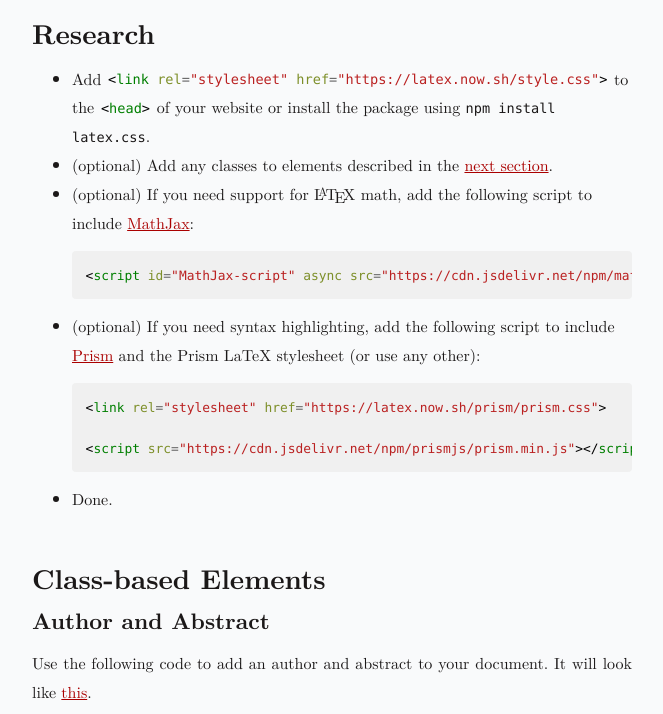
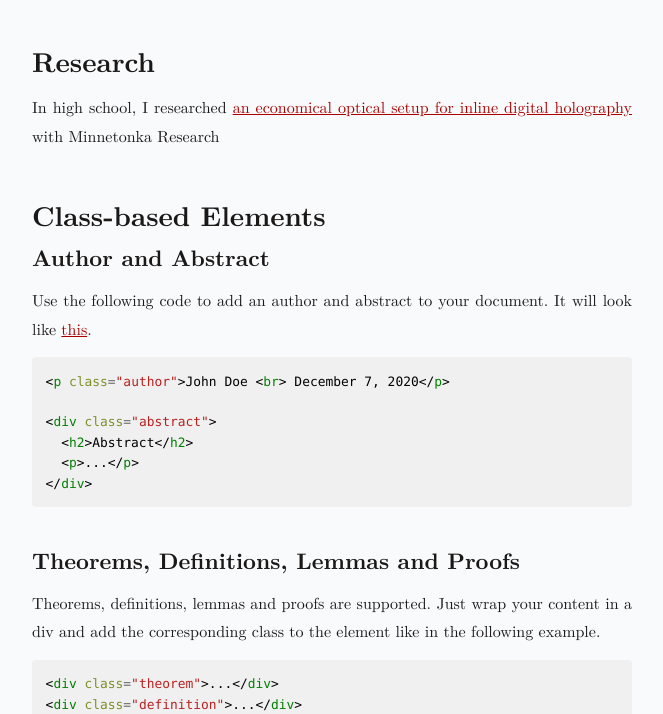
Before and after one commit to zzkao/zzkao.github.io, a website: page index.html in a window 1280 px wide. Shown: the part 800-1514 px from the top of the page, without its empty margins (308-971 px from the left). Drawn offline with nearby package versions, Linux system fonts and the light colour scheme.

Commit message:
mtka research

```diff
--- a/index.html
+++ b/index.html
@@ -37,8 +37,8 @@
       studying rigorously in math since high school, completing the entire UMTYMP program
       then taking several higher-level math courses through PSEO at the University of Minnesota.
       The higher-level math courses I completed while still in high school include: Math 4242,
-      4281, 4428, and 5705. I am also interested in computer science and passionate about music.
-      You can see more about my projects and activities <a href="#getting-started">here</a>.
+      4281, 4428, and 5705. I am also interested in computer science and very passionate about music.
+      You can read more about my projects and activities <a href="#research">here</a>.
     </p>
   </div>
 
@@ -53,35 +53,12 @@
   <main>
     <article>
       <h2 id="research">Research</h2>
-      <ul>
-        <li>
-          Add
-          <code class="language-html">&lt;link rel="stylesheet"
-              href="https://latex.now.sh/style.css"&gt;</code>
-          to the <code class="language-html">&lt;head&gt;</code> of your website or install the
-          package using <code>npm install latex.css</code>.
-        </li>
-        <li>
-          (optional) Add any classes to elements described in the
-          <a href="#class-based-elements">next section</a>.
-        </li>
-        <li>
-          (optional) If you need support for
-          <span class="latex">L<span>a</span>T<span>e</span>X</span> math, add
-          the following script to include
-          <a href="https://www.mathjax.org/">MathJax</a>:
-          <pre><code class="language-html">&lt;script id="MathJax-script" async src="https://cdn.jsdelivr.net/npm/mathjax@3/es5/tex-mml-chtml.js"&gt;&lt;/script&gt;</code></pre>
-        </li>
-        <li>
-          (optional) If you need syntax highlighting, add
-          the following script to include
-          <a href="https://prismjs.com/">Prism</a> and the Prism LaTeX stylesheet (or use any other):
-          <pre><code class="language-html">&lt;link rel="stylesheet" href="https://latex.now.sh/prism/prism.css"&gt;
+      <p>
+        In high school, I researched <a href="MTKA_Research.pdf">an economical optical setup for inline digital holography</a>
+        with Minnetonka Research
 
-&lt;script src="https://cdn.jsdelivr.net/npm/prismjs/prism.min.js"&gt;&lt;/script&gt;</code></pre>
-        </li>
-        <li>Done.</li>
-      </ul>
+
+      </p>
 
       <h2 id="class-based-elements">Class-based Elements</h2>
       <h3 id="author-abstract">Author and Abstract</h3>
```
Also changed, not shown: 1 other file.
